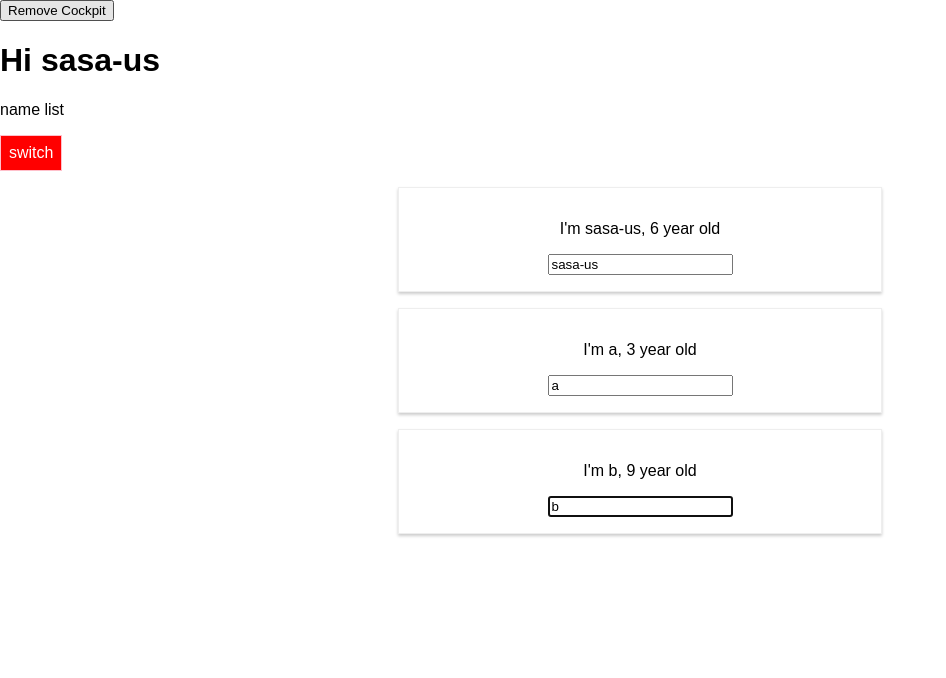
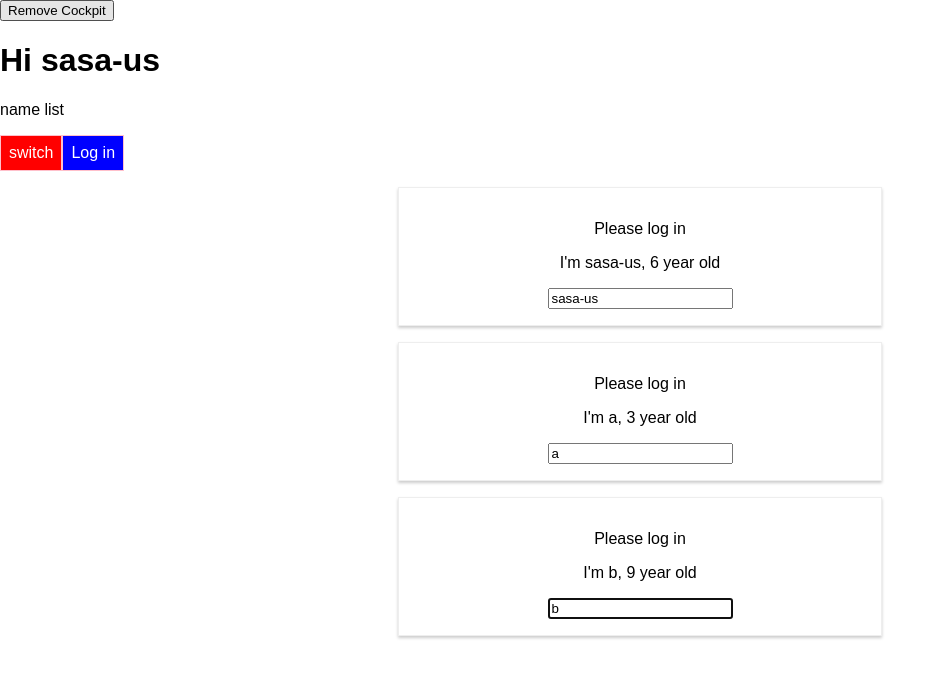
Before and after one commit to sasa-us/React-practice, a React app in the folder react-complete-guide/: page / in a window 1280 px wide. Shown: the top 678 px of the page, without its empty margins (0-946 px from the left). Built offline with nearby package versions, Linux system fonts and the light colour scheme.

Commit message:
add authentication through  a long chian of props

```diff
--- a/react-complete-guide/src/components/Cockpit/Cockpit.js
+++ b/react-complete-guide/src/components/Cockpit/Cockpit.js
@@ -61,6 +61,7 @@
         <button ref={toggelBtnRef} className={btnClass}
                 onClick={ props.clicked}>switch
         </button>
+        <button onClick={props.login}>Log in</button>
     </div>
 
 );
--- a/react-complete-guide/src/components/Persons/Person/Person.js
+++ b/react-complete-guide/src/components/Persons/Person/Person.js
@@ -24,6 +24,7 @@
 
         return (
             <Aux>
+                {this.props.isAuth ? <p>Authenticated!</p> : <p>Please log in</p>}
                 {/* <div className={classes.Person}> */}
                     <p onClick={this.props.click}>I'm {this.props.name}, { this.props.age } year old  </p>
                     <span>{this.props.children}</span>
--- a/react-complete-guide/src/components/Persons/Persons.js
+++ b/react-complete-guide/src/components/Persons/Persons.js
@@ -46,6 +46,8 @@
                     age={person.age}
                     key={person.id}
                     changed={ (event) => this.props.changed(event, person.id)}
+                    isAuth={this.props.isAuthenticated}
+
                     />
             )
          });
--- a/react-complete-guide/src/containers/App.js
+++ b/react-complete-guide/src/containers/App.js
@@ -22,7 +22,8 @@
     otherState: 'va',
     showPersons: false,
     showCockpit: true,
-    changeCounter: 0
+    changeCounter: 0,
+    authenticated: false
   };
 
   static getDerivedStateFromProps(props, state) {
@@ -99,6 +100,10 @@
     });
   }
 
+  loginHandler = () => {
+    this.setState({authenticated : true});
+  }
+
 
   render() {
 
@@ -111,7 +116,9 @@
       persons =
           <Persons persons={this.state.persons}
            clicked={this.deletePersonHandler}
-           changed={this.nameChangedHandler}  />
+           changed={this.nameChangedHandler}
+           isAuthenticated={this.state.authenticated}
+           />
 
     }
 
@@ -142,6 +149,7 @@
               showPersons={this.state.showPersons}
               personsLength={this.state.persons.length}
               clicked={this.togglePersonsHandler}
+              login={this.loginHandler}
           />
           ) : null}
 
```
